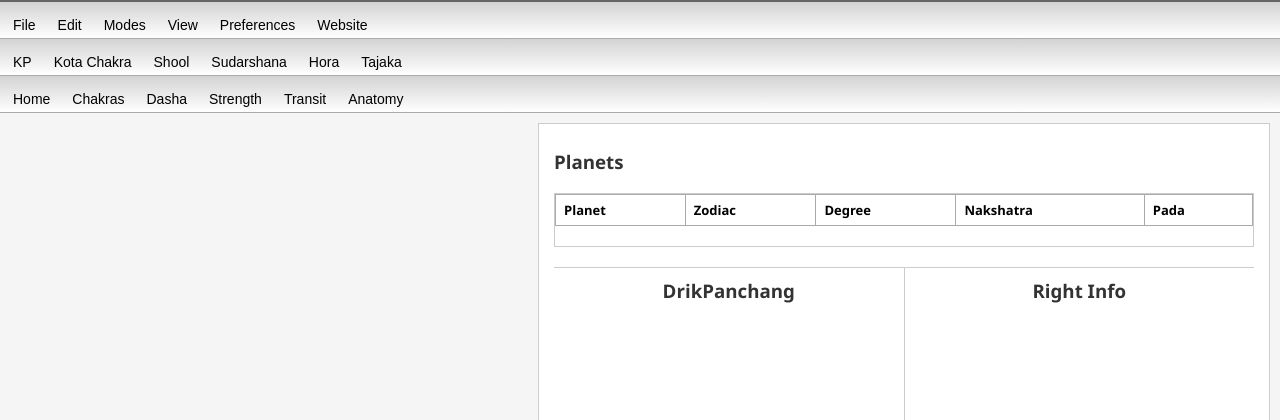
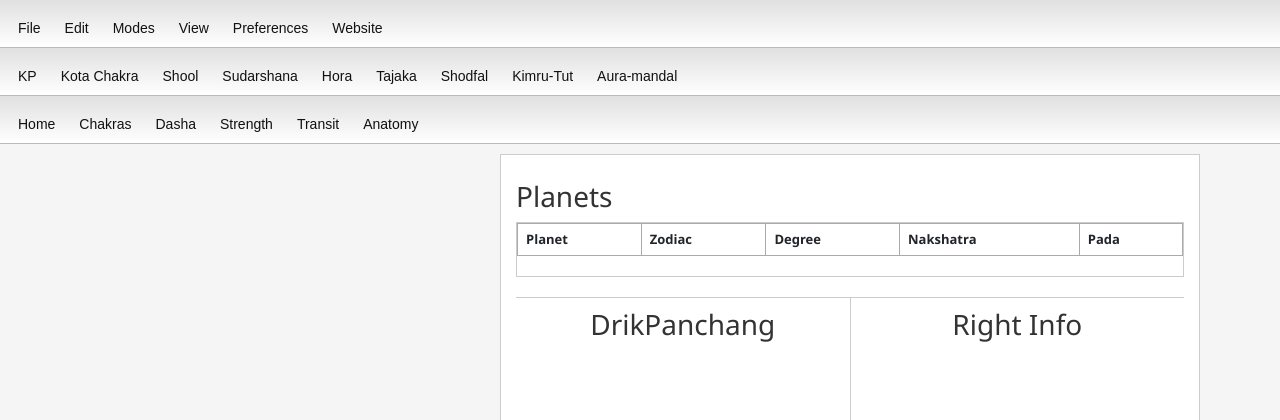
Before and after one commit to astronihar/Roga-Hora_Soft, a Flask app: template templates/result.html in a window 1280 px wide. Shown: the top 420 px of the page. Run offline with Flask 3, Linux system fonts and the light colour scheme; the template is opened without the code that fills it, so the values that code supplies are empty.

Commit message:
updated/:)

```diff
--- a/templates/base.html
+++ b/templates/base.html
@@ -38,6 +38,41 @@
     .navbar-layer a:hover {
       color: #007bff;
     }
+
+
+    body {
+    margin: 0;
+    padding: 0;
+    font-family: "Segoe UI", sans-serif;
+    background-color: #f3f3f3;
+  }
+
+  .navbar {
+    background: linear-gradient(to bottom, #e0e0e0, #ffffff);
+    border-bottom: 1px solid #bbb;
+    margin: 0;
+    padding: 0;
+  }
+
+  .navbar-layer {
+    display: flex;
+    flex-wrap: wrap;
+    align-items: center;
+    gap: 8px;
+    padding: 6px 14px;
+    margin: 0;
+  }
+
+  .navbar-layer a {
+    text-decoration: none;
+    color: #111;
+    font-size: 14px;
+    padding: 2px 4px;
+  }
+
+  .navbar-layer a:hover {
+    color: #007bff;
+  }
   </style>
   {% block extra_styles %}{% endblock %}
 </head>
@@ -64,6 +99,9 @@
       <a href="#">Sudarshana</a>
       <a href="#">Hora</a>
       <a href="#">Tajaka</a>
+      <a href="#">Shodfal</a>
+      <a href="#">Kimru-Tut</a>
+      <a href="#">Aura-mandal</a>
     </div>
   </div>
 
--- a/templates/result.html
+++ b/templates/result.html
@@ -1,29 +1,13 @@
-<!DOCTYPE html>
-<html lang="en">
-  <head>
-    <meta charset="UTF-8" />
-    <title>Astrological Chart Result</title>
+{% extends "base.html" %}
+
+{% block title %}Astrological Chart Result{% endblock %}
+
+{% block extra_styles %}
 <style>
   body {
     margin: 0;
     font-family: "Segoe UI", Tahoma, Geneva, Verdana, sans-serif;
     background-color: #f5f5f5;
-      }
-
-      .navbar {
-        background: linear-gradient(to bottom, #d3d3d3, #ffffff);
-        border-bottom: 1px solid #aaa;
-        padding: 5px 10px;
-        font-size: 10px;
-      }
-
-      .top-bar {
-        border-top: 2px solid #666;
-      }
-
-      .navbar-layer {
-        display: flex;
-        gap: 8px;
   }
 
   .container {
@@ -146,28 +126,6 @@
     margin-bottom: 6px;
     font-size: 13px;
   }
-
-
-
-      .navbar-layer a {
-  text-decoration: none;
-  color: #000; /* or a shade of gray */
-  padding: 0px 3px;
-  margin-right: 8px;
-  font-family: sans-serif;
-  font-size: 14px;
-  border: none;
-  background: none;
-  box-shadow: none;
-  border-radius: 0;
-}
-
-.navbar-layer a:hover {
-  text-decoration: none;
-  color: #007bff; /* Hover color */
-}
-
-/*################################################################CHARTLAYOUT ATTEMPT01*/
 
   .chart-grid {
     display: flex;
```
Also changed, not shown: other parts of templates/result.html (+44 -76 lines). Lines whose indentation alone changed are shown as unchanged.
